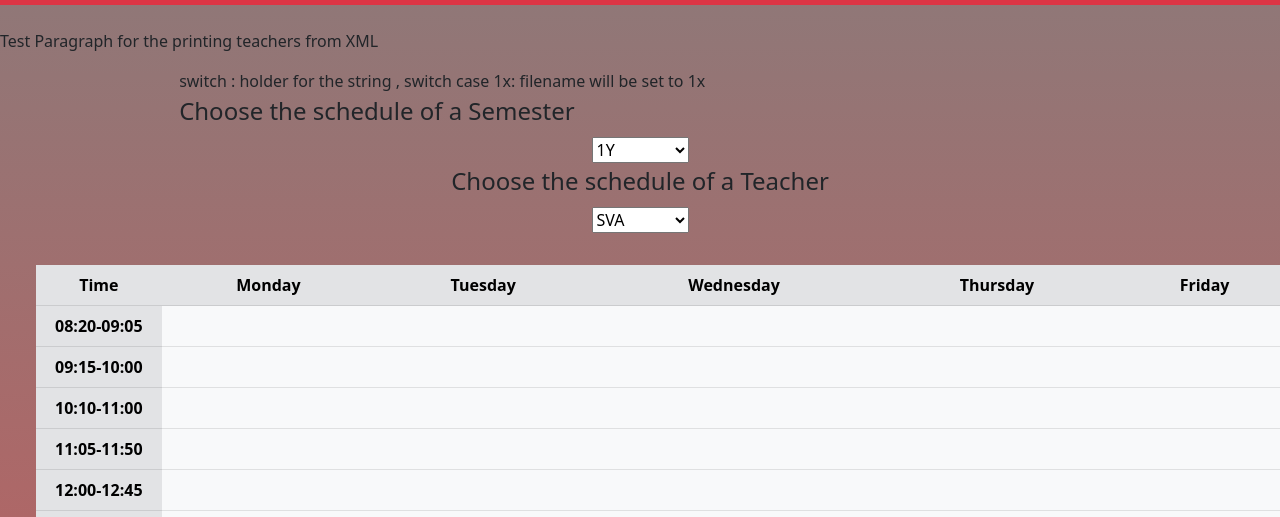
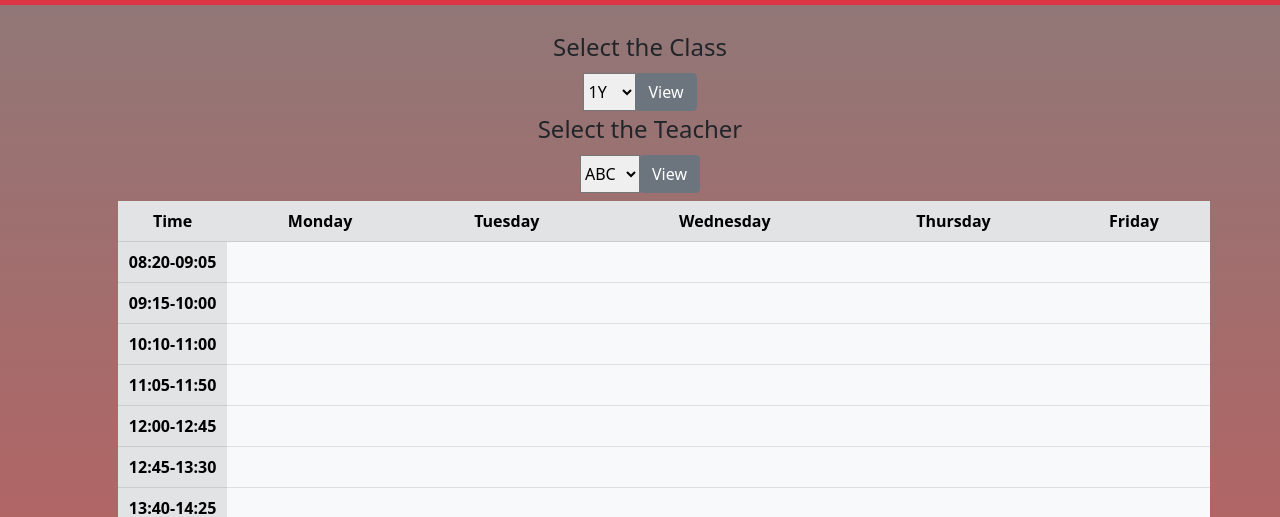
Before and after one commit to ninawrona/SEP1, a plain HTML site: page Website/schedule.html in a window 1280 px wide. Shown: the part 270-787 px from the top of the page. Drawn offline with Linux system fonts and the light colour scheme.

Commit message:
Beautiful website buttons

```diff
--- a/Website/schedule.html
+++ b/Website/schedule.html
@@ -42,43 +42,67 @@
         </nav>
     </div>
     <br>
-    <p id="teacherprint">Test Paragraph for the printing teachers from XML</p>
 
-    <div class=" d-flex justify-content-center">
-        <form action="https://www.whattimeisitrightnow.com/">
 
-            <fieldset>
-               switch  : holder for the string , switch case 1x: filename will be set to 1x
-                <legend>Choose the schedule of a Semester
-                </legend>
-                <div class=" d-flex justify-content-center">
-                <select name="semesters">
-                    <option value="apple">Apple</option>
-                    <option value="Banana">Banana</option>
-                    <option value="Kiwi" selected>1Y</option>
-                    <option value="Appelsin">Appelsion</option></div>
 
-                </select>
 
-            </fieldset>
-        </form>
-    </div>
 
-    <div class=" d-flex justify-content-center">
-        <form action="https://www.whattimeisitrightnow.com/">
-            <legend>Choose the schedule of a Teacher</legend>
-            <fieldset>
-                <div class=" d-flex justify-content-center">
-                <select name="teachers">
-                    <option value="apple">Apple</option>
-                    <option value="Banana">Banana</option>
-                    <option value="Kiwi" selected>SVA</option>
-                    <option value="Appelsin">Appelsion</option></div>
-                </select>
-            </fieldset>
-        </form>
-    </div>
-    <br>
+    <div class=" container d-flex justify-content-center " >
+        <div class="col-xs-3 d-flex justify-content-center">
+         <form class= form action="https://www.whattimeisitrightnow.com/">
+            <legend>Select the Class</legend>
+            <div class="input-group d-flex justify-content-center">
+
+            <select name="classGroups" >
+                <option value="1X">1X</option>
+                <option value="1Y" selected>1Y</option>
+                <option value="1Z" >1Z</option>
+                <option value="1DK">1DK</option>
+                <option value="2X">2X</option>
+                <option value="2Y" >2Y</option>
+                <option value="2Z" >2Z</option>
+                <option value="2DK">2DK</option>
+                <option value="3X">3X</option>
+                <option value="3Y" >3Y</option>
+                <option value="3Z" >3Z</option>
+                <option value="3DK">3DK</option>
+                <option value="4X">4X</option>
+                <option value="4Y" >4Y</option>
+                <option value="4Z" >4Z</option>
+                <option value="4DK">4DK</option>
+
+            </select>
+             <span class="input-group-btn">
+               <button type='submit' class="btn btn-secondary" type="button">View</button>
+             </span>
+           </div>
+         </form>
+
+       </div>
+
+       </div>
+        <div class="container  justify-content-center" >
+       <div class="col-xs-3 d-flex justify-content-center">
+         <form class=action="https://www.whattimeisitrightnow.com/">
+             <legend>Select the Teacher</legend>
+           <div class="input-group d-flex justify-content-center">
+            <select name="teachers" >
+                <option value="abc" selected>ABC</option>
+                <option value="def">DEF</option>
+                <option value="ghi">GHI</option>
+                <option value="jkl">JKLM</option></div>
+            </select>
+             <span class="input-group-btn">
+               <button type='submit' class="btn btn-secondary" type="button">View</button>
+             </span>
+             </form>
+           </div>
+
+       </div>
+
+
+
+
     <!--8:20, 9:15, 10:10, 11:05, 12:00, 12:45, 13:40, 14:35, 15:30, 16:25 and 17:20.-->
     <div class="container-fluid w-100 m-2">
         <table class="table d-none mx-3  d-md-table text-center ">
@@ -139,7 +163,7 @@
                 <td class="table-light"></td>
             </tr>
             <tr id="13:40">
-                <td class="table-secondary w-table"><b>13:40 - 14:25</b></td>
+                <td class="table-secondary w-table"><b>13:40-14:25</b></td>
                 <td class="table-light"></td>
                 <td class="table-light"></td>
                 <td class="table-light"></td>
```
